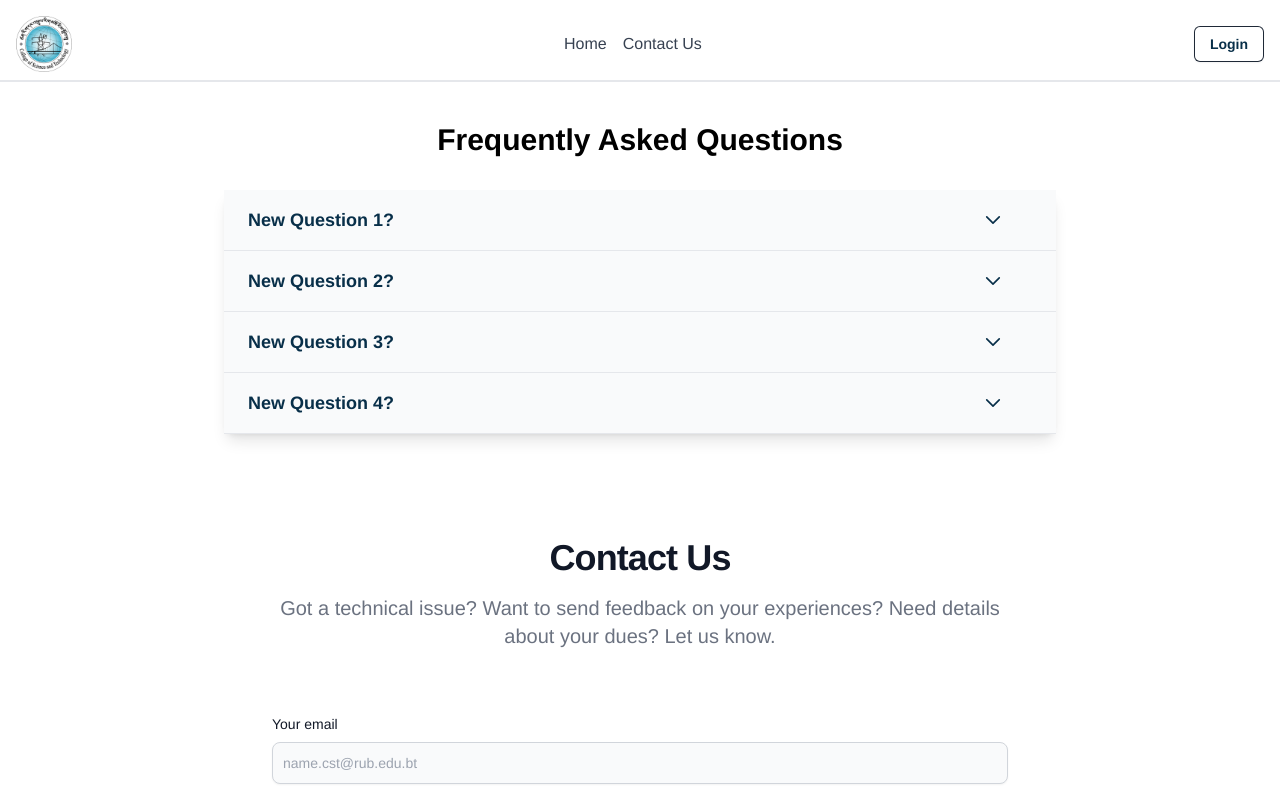
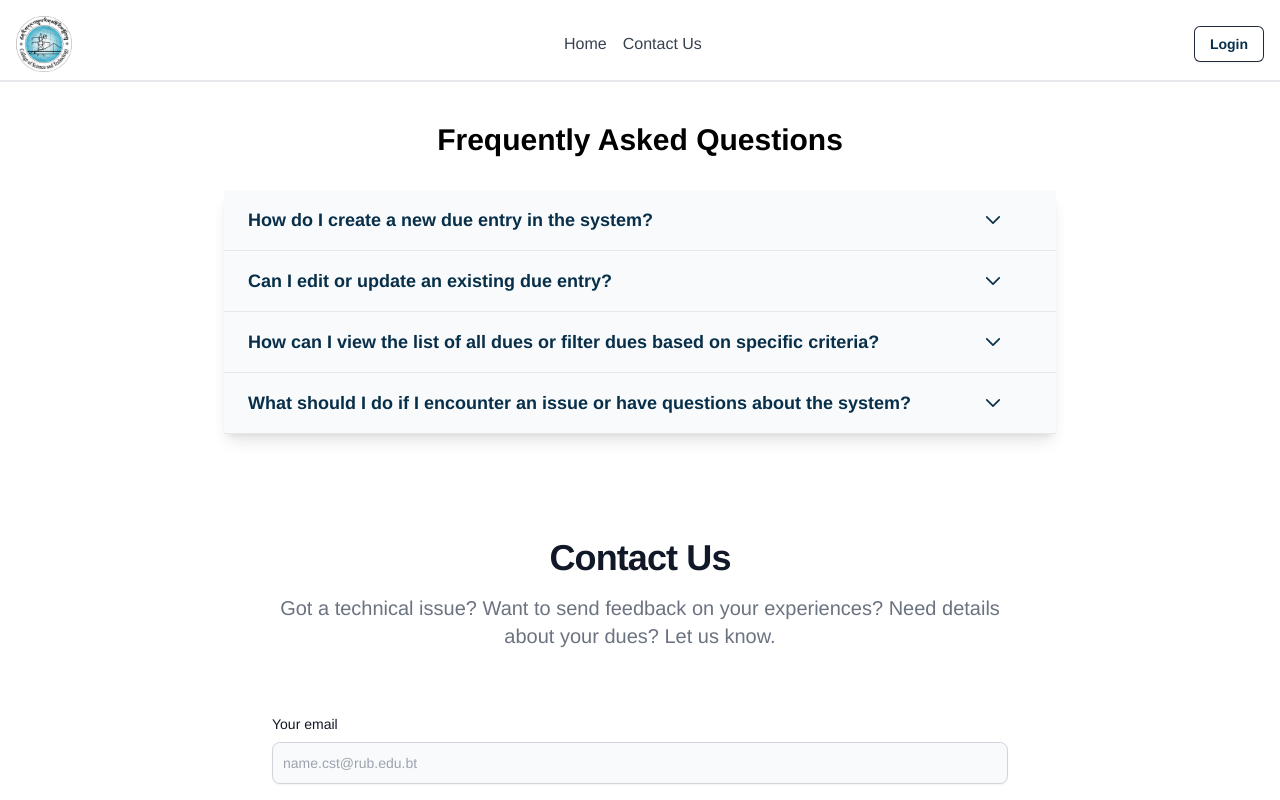
Before and after one commit to divyashC/due-mgmt-sys, a React (Create React App) app in the folder frontend/: page /contact in a window 1280 px wide. Shown: the top 800 px of the page. Built offline with nearby package versions, Linux system fonts and the light colour scheme.

Commit message:
Minor Updates

```diff
--- a/frontend/src/components/Footer.js
+++ b/frontend/src/components/Footer.js
@@ -2,7 +2,7 @@ import React from "react";
 
 const Footer = () => {
 	return (
-		<div className="py-8 bg-gray-200">
+		<div className="py-8 bg-gray-200 mt-60">
 			<div className="flex items-center justify-center gap-1 mt-8">
 				<p className="mx-4 transition-colors duration-300 text-sky-950 hover:text-blue-700">
 					Home
--- a/frontend/src/pages/ContactUs.js
+++ b/frontend/src/pages/ContactUs.js
@@ -9,26 +9,28 @@ import ContactForm from "../components/ContactForm.js";
 const initialData = [
 	{
 		attributes: {
-			question: "New Question 1?",
-			answer: "Answer to New Question 1.",
+			question: "How do I create a new due entry in the system?",
+			answer: `To create a new due entry, log in to your account and navigate to the "Add Due" section. Fill in the required details, such as the student's name, student number, due amount, due date, and any additional information. Click "Submit" to create the due entry.`,
 		},
 	},
 	{
 		attributes: {
-			question: "New Question 2?",
-			answer: "Answer to New Question 2.",
+			question: "Can I edit or update an existing due entry?",
+			answer: `Yes, you can edit or update an existing due entry. Locate the due entry you want to modify in the system, click on it to open the details, and then select the "Edit" option. Make the necessary changes and save the updated information.`,
 		},
 	},
 	{
 		attributes: {
-			question: "New Question 3?",
-			answer: "Answer to New Question 3.",
+			question:
+				"How can I view the list of all dues or filter dues based on specific criteria?",
+			answer: `To view a list of all dues, go to the "View Dues" or "Due List" section. You can filter dues by various criteria, including student name, due date, department, and more. Use the filter options provided to refine your search and view specific sets of dues.`,
 		},
 	},
 	{
 		attributes: {
-			question: "New Question 4?",
-			answer: "Answer to New Question 4.",
+			question:
+				"What should I do if I encounter an issue or have questions about the system?",
+			answer: `If you encounter any issues while using the Due Management System or have questions about its functionality, please contact our support team. You can reach out to our support by visiting the "Contact Us" or "Support" section on the system's website. Our team will assist you in resolving any problems or answering your questions.`,
 		},
 	},
 ];
```
